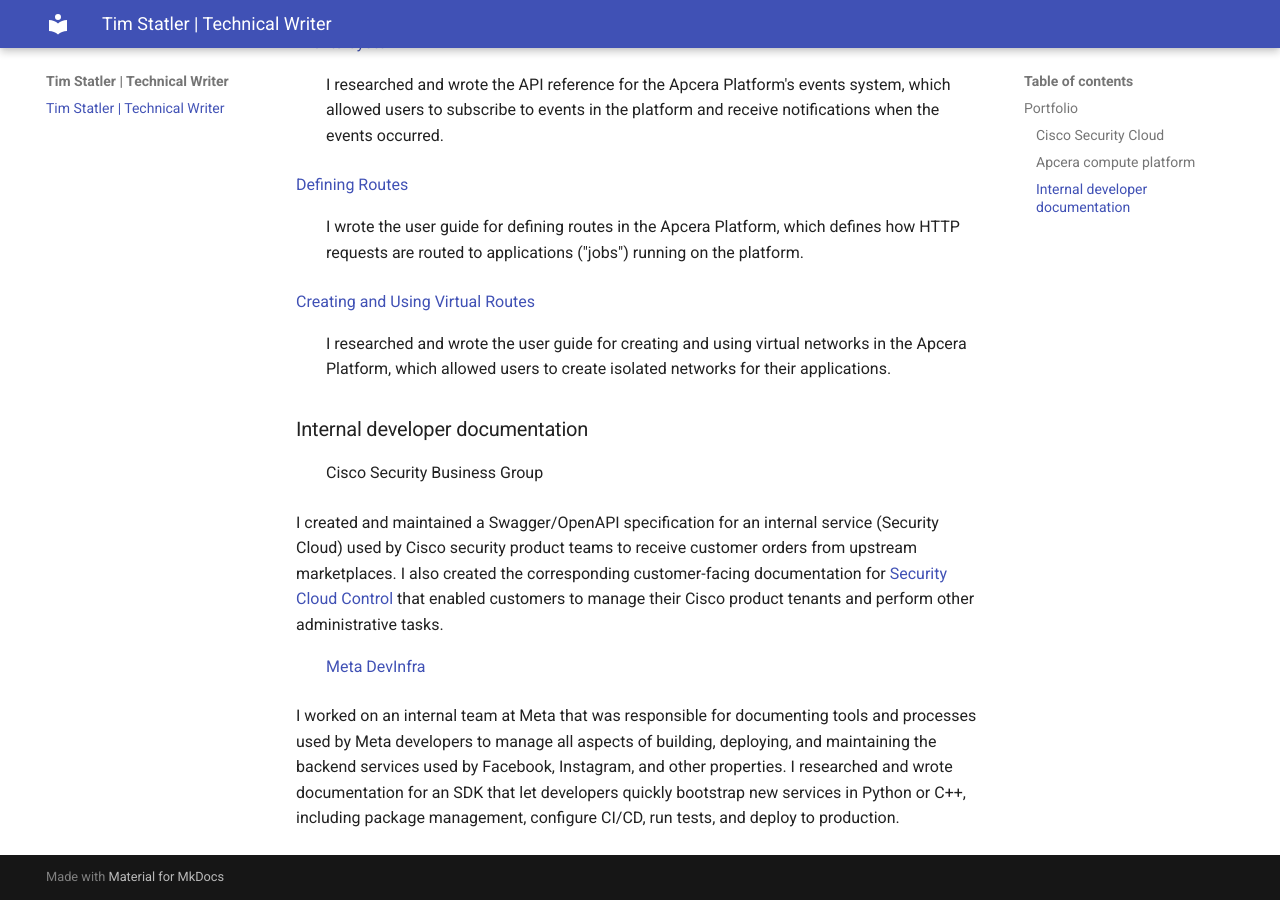
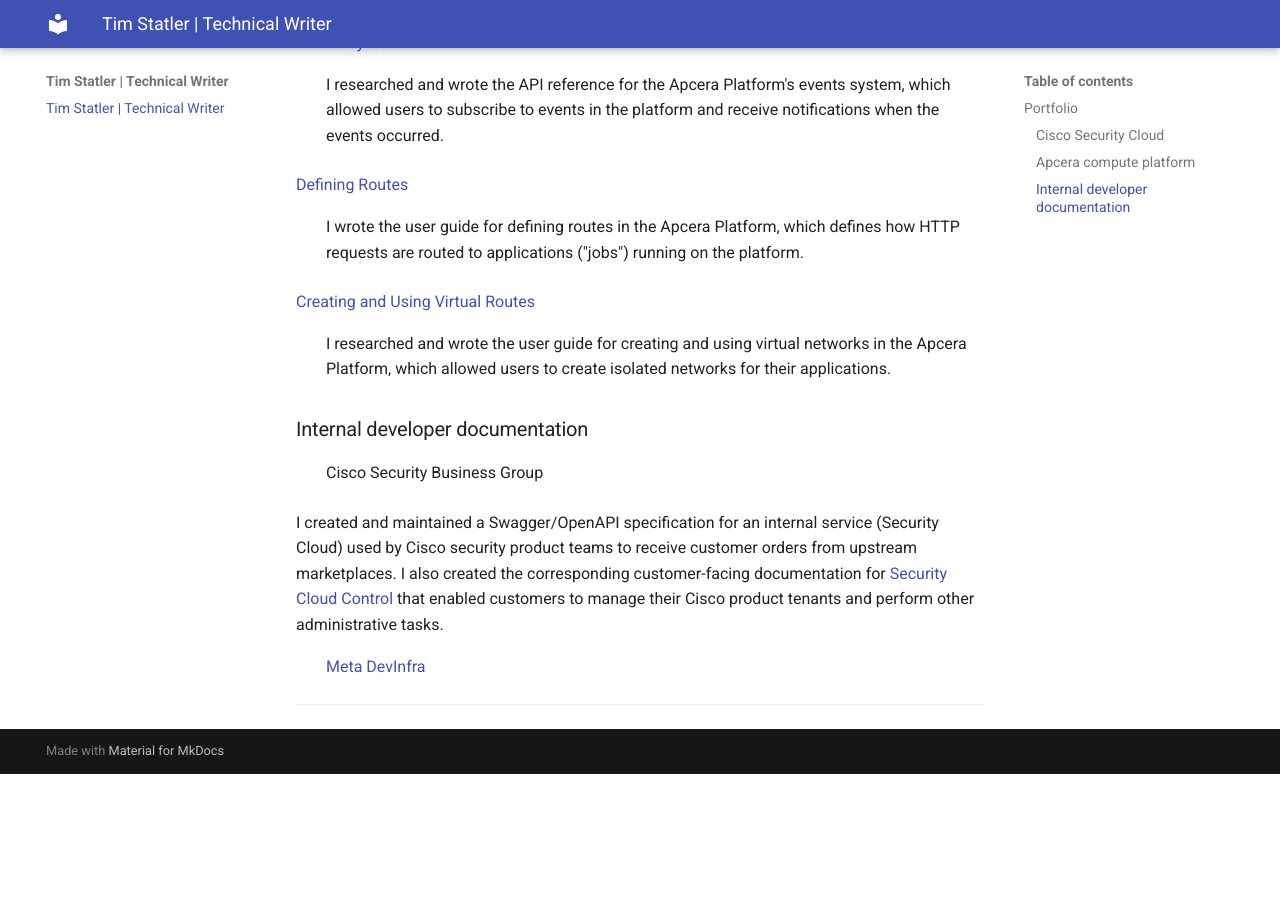
Before and after one commit to tstatler/portfolio, an MkDocs documentation site: the page built from docs/index.md, in a window 1280 px wide and 900 px high, scrolled down 1358 px. Built offline with MkDocs 1.6.1 and Material for MkDocs 9.7.7, drawn with Linux system fonts in a browser that asks for light colours; after the commit the page ends 2132 px from its top, so only the background shows below that.

Commit message:
Update index.md

```diff
--- a/docs/index.md
+++ b/docs/index.md
@@ -52,4 +52,4 @@
 
 : [Meta DevInfra](https://engineering.fb.com/category/developer-tools/){target=_blank}
 
-I worked on an internal team at Meta that was responsible for documenting tools and processes used by Meta developers to manage all aspects of building, deploying, and maintaining the backend services used by Facebook, Instagram, and other properties. I researched and wrote documentation for an SDK that let developers quickly bootstrap new services in Python or C++, including package management, configure CI/CD, run tests, and deploy to production.
+---
```
